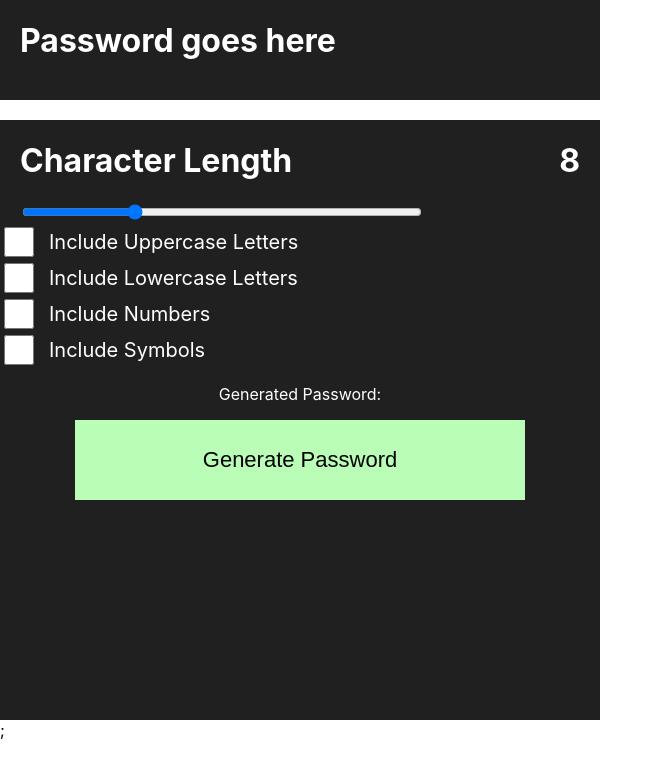
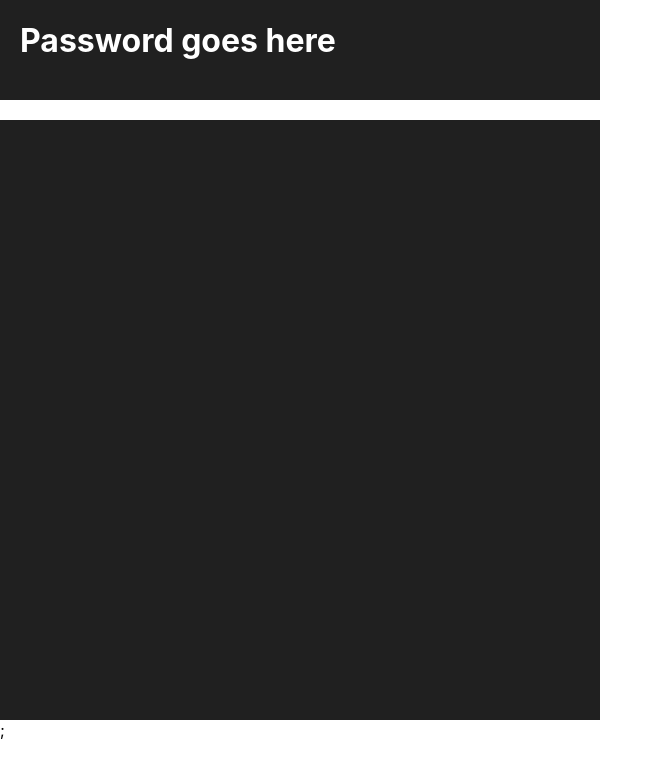
Before and after one commit to Zakariyya98/PasswordGenerator, a React (Create React App) app: page / in a window 1280 px wide. Shown: the top 774 px of the page, without its empty margins (0-663 px from the left). Built offline with nearby package versions, Linux system fonts and the light colour scheme.

Commit message:
Card.jsx: refactor: refactored the Card so it can accept children as a prop instead of importing components into it directly

```diff
--- a/src/components/Card/Card.jsx
+++ b/src/components/Card/Card.jsx
@@ -1,12 +1,9 @@
-import CharacterLength from "../CharacterLength";
 import "./Card.scss";
 
-const Card = () => {
+const Card = ({ children }) => {
   return (
     <>
-      <div className="card__container">
-        <CharacterLength />
-      </div>
+      <div className="card__container">{children}</div>
     </>
   );
 };
```
